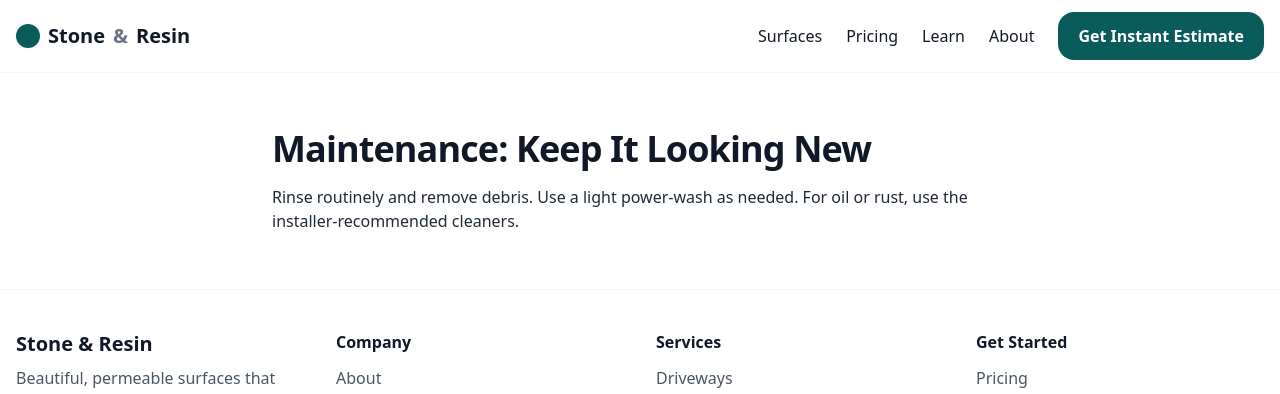
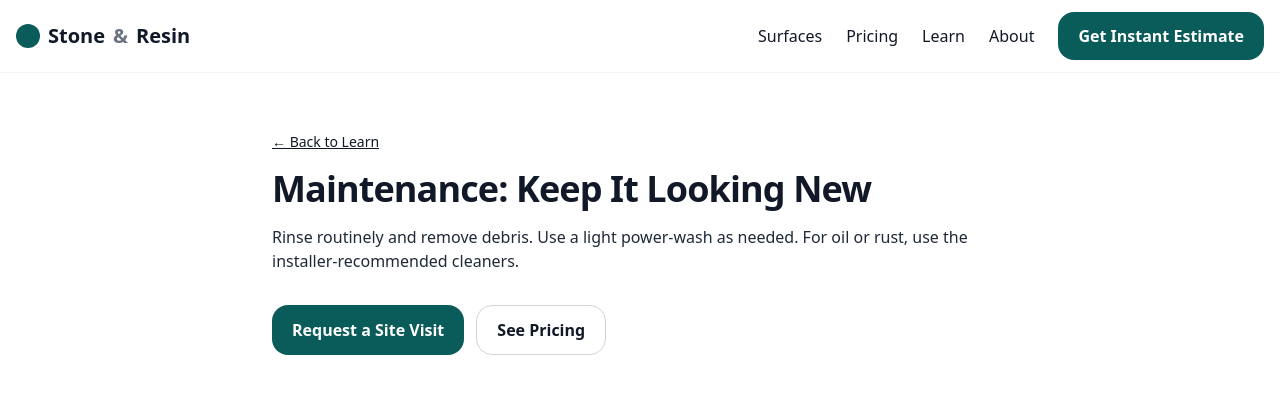
Before and after one commit to Stoneandresin/stoneandresin-site, a Next.js app: page /learn/maintenance in a window 1280 px wide. Shown: the top 394 px of the page. Built offline with nearby package versions, Linux system fonts and the light colour scheme.

Commit message:
Learn: add Back to Learn link and CTA buttons on article pages

```diff
--- a/app/learn/[slug]/page.tsx
+++ b/app/learn/[slug]/page.tsx
@@ -26,8 +26,13 @@ export default function PostPage({ params }: { params: { slug: string } }){
   if (!post) return notFound()
   return (
     <section className="container py-14 prose max-w-3xl">
+      <p className="mb-4"><a href="/learn" className="text-sm underline">← Back to Learn</a></p>
       <h1 className="section-title">{post.title}</h1>
       <p className="text-gray-800 mt-4">{post.body}</p>
+      <div className="not-prose mt-8 flex gap-3">
+        <a href="/contact" className="btn">Request a Site Visit</a>
+        <a href="/pricing" className="btn-outline">See Pricing</a>
+      </div>
     </section>
   )
 }
```
